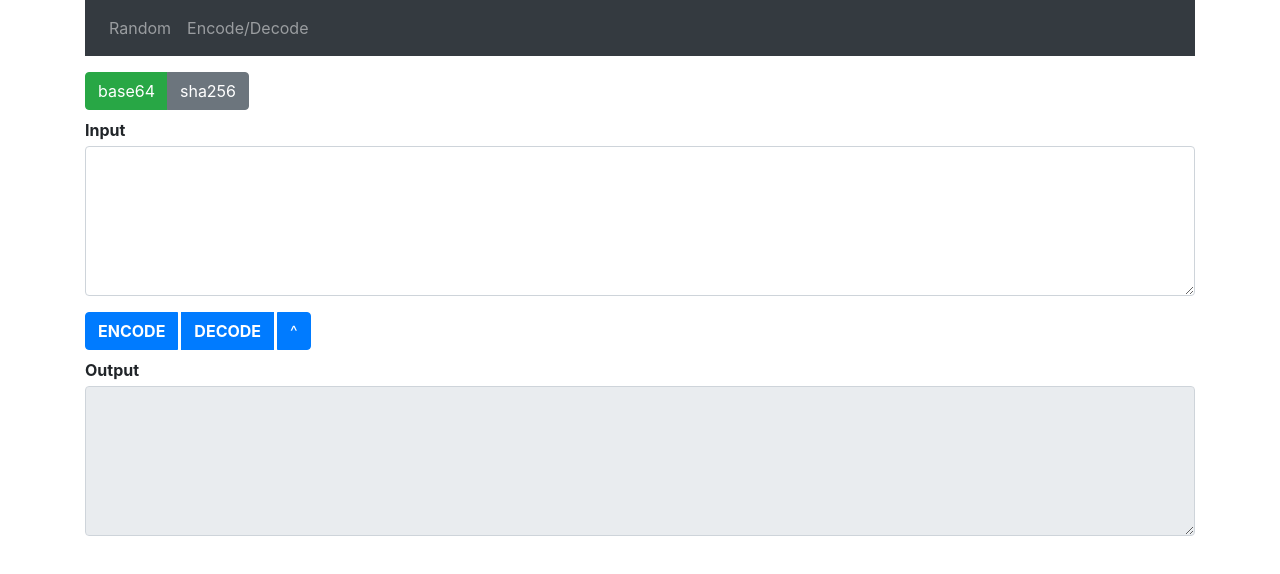
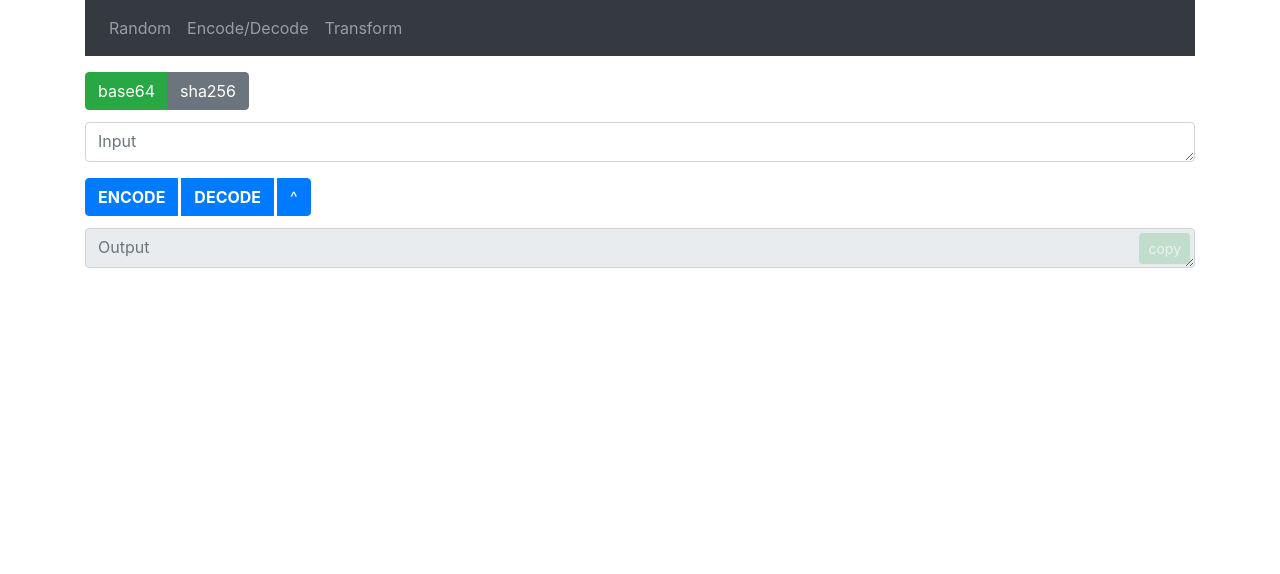
Before and after one commit to xkamil/test-tools, a React (Create React App) app: page /encodedecode in a window 1280 px wide. Shown: the top 574 px of the page. Built offline with nearby package versions, Linux system fonts and the light colour scheme.

Commit message:
Add Transform

```diff
--- a/src/client/components/App.js
+++ b/src/client/components/App.js
@@ -3,10 +3,12 @@ import {BrowserRouter as Router, Route} from "react-router-dom";
 import RandomContainer from "./random/RandomContainer";
 import EncodeDecodeContainer from "./encodedecode/EncodeDecodeContainer";
 import NavigationView from "./Navigation";
+import TransformContainer from "./transform/TransformContainer";
 
 const links = [
     {path: "/random", label: "Random", component: RandomContainer},
-    {path: "/encodedecode", label: "Encode/Decode", component: EncodeDecodeContainer}
+    {path: "/encodedecode", label: "Encode/Decode", component: EncodeDecodeContainer},
+    {path: "/transform", label: "Transform", component: TransformContainer},
 ];
 
 function App() {
--- /dev/null
+++ b/src/client/components/CopyToClipboardBtn.css
@@ -0,0 +1,10 @@
+.copyToClipboardBtn {
+    opacity: 0.2;
+    position: absolute;
+    top: 5px;
+    right: 5px;
+}
+
+.copyToClipboardBtn:hover {
+    opacity: 0.8;
+}
--- /dev/null
+++ b/src/client/components/CopyToClipboardBtn.js
@@ -0,0 +1,34 @@
+import React from 'react';
+import './CopyToClipboardBtn.css';
+
+class CopyToClipboardBtn extends React.Component {
+
+    copyToClipboard = () => {
+        const {target} = this.props;
+
+        target.select();
+        document.execCommand('copy');
+    };
+
+    render() {
+        return (
+            <div className={'copyToClipboardBtn btn btn-success btn-sm'}
+                 title={'Copy to clipboard'}
+                 onClick={this.copyToClipboard}>copy</div>
+        )
+    }
+}
+
+export default CopyToClipboardBtn;
+
+
+class StatusPopup extends React.Component {
+
+    componentDidMount() {
+        setInterval(()=>{}, 500)
+    }
+
+    render() {
+        return (<span>aaa</span>)
+    }
+}
--- /dev/null
+++ b/src/client/components/DataInput.js
@@ -0,0 +1,73 @@
+import React from 'react';
+import CopyToClipboardBtn from "./CopyToClipboardBtn";
+
+class DataInput extends React.Component {
+
+    state = {
+        height: null,
+        target: null
+    };
+
+    componentDidMount() {
+        this.setState({target: this.refs.textarea});
+        this.calculateHeight();
+    }
+
+    componentDidUpdate(prevProps) {
+        if (prevProps.value !== this.props.value) {
+            this.calculateHeight();
+        }
+    }
+
+    //TODO calculate height basing on number of lines
+    calculateHeight = () => {
+        const {maxHeight} = this.props;
+
+        const {textarea} = this.refs;
+        const currentHeight = textarea.clientHeight;
+        const scrollHeight = textarea.scrollHeight;
+
+        if (currentHeight < scrollHeight) {
+            const height = scrollHeight > maxHeight ? maxHeight : scrollHeight;
+            this.setState({height})
+        }
+    };
+
+    render() {
+        const {readOnly, value, initHeight, copyToClipboardBtn, onChange, placeholder} = this.props;
+        const {height, target} = this.state;
+
+        const style = {
+            height: height || initHeight
+        };
+
+        return (
+            <div style={{position: 'relative'}}>
+                <textarea ref="textarea"
+                          placeholder={placeholder}
+                          className="form-control mt-1"
+                          readOnly={readOnly}
+                          onChange={e => onChange(e.target.value)}
+                          style={style}
+                          value={value}/>
+
+                {copyToClipboardBtn &&
+                <CopyToClipboardBtn target={target}/>
+                }
+            </div>
+        )
+    }
+
+}
+
+DataInput.defaultProps = {
+    readOnly: false,
+    value: '',
+    onChange: () => {},
+    style: {},
+    initHeight: 40,
+    maxHeight: 150,
+    copyToClipboardBtn: false
+};
+
+export default DataInput;
--- a/src/client/components/encodedecode/EncodeDecodeContainer.js
+++ b/src/client/components/encodedecode/EncodeDecodeContainer.js
@@ -8,12 +8,11 @@ class EncodeDecodeContainer extends React.Component {
     state = {
         input: '',
         output: '',
-        status: '',
         encoding: Encoding.BASE_64
     };
 
-    onInputChange = (e) => {
-        this.setState({input: e.target.value});
+    onInputChange = (value) => {
+        this.setState({input: value});
     };
 
     setEncoding = (encoding) => {
@@ -23,17 +22,15 @@ class EncodeDecodeContainer extends React.Component {
     encode = () => {
         const {input, encoding} = this.state;
 
-        this.setState({status: ' - ENCODING IN PROGRESS'});
         ApiClient.encode(encoding.name, input)
-            .then(res => this.setState({output: res.data, status: ` - ${encoding.name} encoded`}));
+            .then(res => this.setState({output: res.data}));
     };
 
     decode = () => {
         const {input, encoding} = this.state;
 
-        this.setState({status: ' - DECODING IN PROGRESS'});
         ApiClient.decode(encoding.name, input)
-            .then(res => this.setState({output: res.data, status: ` - ${encoding.name} decoded`}));
+            .then(res => this.setState({output: res.data}));
     };
 
     copyOutputToInput = () => {
--- a/src/client/components/encodedecode/EncodeDecodeView.js
+++ b/src/client/components/encodedecode/EncodeDecodeView.js
@@ -1,5 +1,6 @@
 import React from 'react';
 import Encoding from "./Encoding";
+import DataInput from "../DataInput";
 
 function EncodeDecodeView(props) {
     const {output, input, status, encoding} = props;
@@ -22,11 +23,7 @@ function EncodeDecodeView(props) {
 
         <div className="row mt-2">
             <div className="col-12">
-                <b>Input</b>
-                <textarea className="form-control mt-1"
-                          onChange={onInputChange}
-                          style={{height: 150}}
-                          value={input}/>
+                <DataInput placeholder={'Input'} onChange={onInputChange} value={input}/>
             </div>
         </div>
 
@@ -46,18 +43,15 @@ function EncodeDecodeView(props) {
                             title="Copy output to input"
                             className={'btn btn-primary mg-1'}
                             onClick={copyOutputToInput}
-                    >^</button>
+                    >^
+                    </button>
                 </div>
             </div>
         </div>
 
         <div className="row mt-2">
             <div className="col-12">
-                <span><b>Output </b> {status}</span>
-                <textarea className="form-control mt-1"
-                          readOnly={true}
-                          style={{height: 150}}
-                          value={output}/>
+                <DataInput placeholder={'Output'} readOnly={true} value={output} copyToClipboardBtn={true}/>
             </div>
         </div>
         </>
--- a/src/client/components/random/RandomContainer.js
+++ b/src/client/components/random/RandomContainer.js
@@ -1,19 +1,18 @@
 import React from 'react';
 import ApiClient from "../../ApiClient";
+import DataInput from "../DataInput";
 
 
 class RandomContainer extends React.Component {
 
     state = {
-        uuid: 'aaa'
+        uuid: ''
     };
-
 
     getUUID = () => {
         ApiClient.getRandomUUID()
             .then(res => this.setState({uuid: res.data}));
     };
-
 
     render() {
         const {uuid} = this.state;
@@ -21,23 +20,12 @@ class RandomContainer extends React.Component {
         return (
             <div className="row">
                 <div className="col-12">
-                    <div className="input-group">
-                        <button className="btn btn-primary" onClick={this.getUUID}>UUIDv4</button>
-                        <TextBox value={uuid}/>
-                    </div>
+                    <button className="btn btn-primary mb-2" onClick={this.getUUID}>UUIDv4</button>
+                    <DataInput placeholder={'Output'} readOnly={true} value={uuid} copyToClipboardBtn={true}/>
                 </div>
             </div>
         );
     }
 }
 
-function TextBox(props) {
-    const {value} = props;
-
-    return <span
-        className="form-control"
-        title="Copy to clipboard"
-        readOnly={true}>{value}</span>
-}
-
 export default RandomContainer;
--- /dev/null
+++ b/src/client/components/transform/TransformContainer.js
@@ -0,0 +1,44 @@
+import React from 'react';
+import DataInput from "../DataInput";
+
+
+class TransformContainer extends React.Component {
+
+    state = {
+        input: '',
+        output: ''
+    };
+
+    capitalize = () => {
+        const {input} = this.state;
+        this.setState({output: input.toUpperCase()})
+    };
+
+    toLowerCase = () => {
+        const {input} = this.state;
+        this.setState({output: input.toLowerCase()})
+    };
+
+    onInputChange = (input) => {
+        this.setState({input})
+    };
+
+    render() {
+        const {input, output} = this.state;
+
+        return (
+            <div className="row">
+                <div className="col-12">
+                    <DataInput placeholder={'Input'} value={input} onChange={this.onInputChange}/>
+                    <div className={'mb-2'}></div>
+                    <button className="btn btn-primary" onClick={this.capitalize}>capitalize</button>
+                    <button className="btn btn-primary" onClick={this.toLowerCase}>to lower case</button>
+                    <div className={'mb-2'}></div>
+                    <DataInput placeholder={'Output'} readOnly={true} value={output} copyToClipboardBtn={true}/>
+                </div>
+            </div>
+        );
+    }
+}
+
+export default TransformContainer;
```
Also changed, not shown: src/client/components/Status.js (added, +23 -0 lines).
